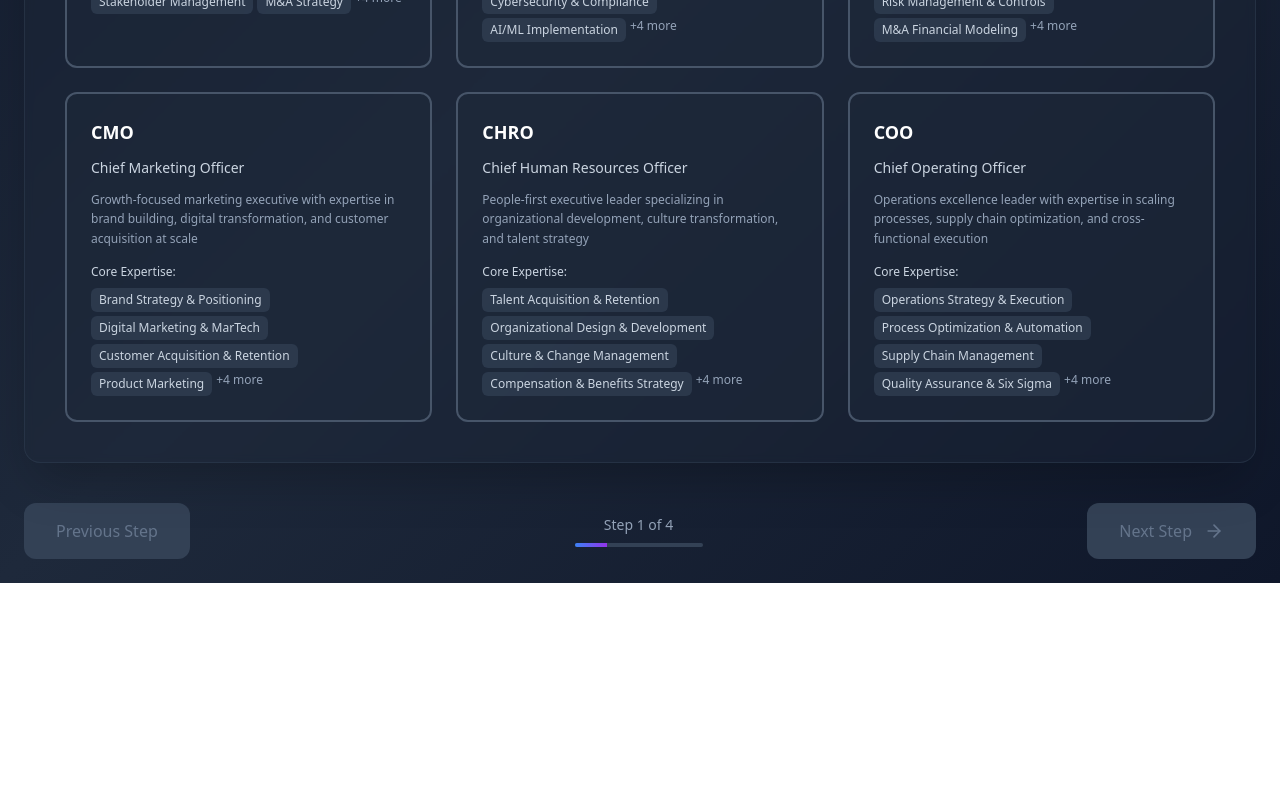
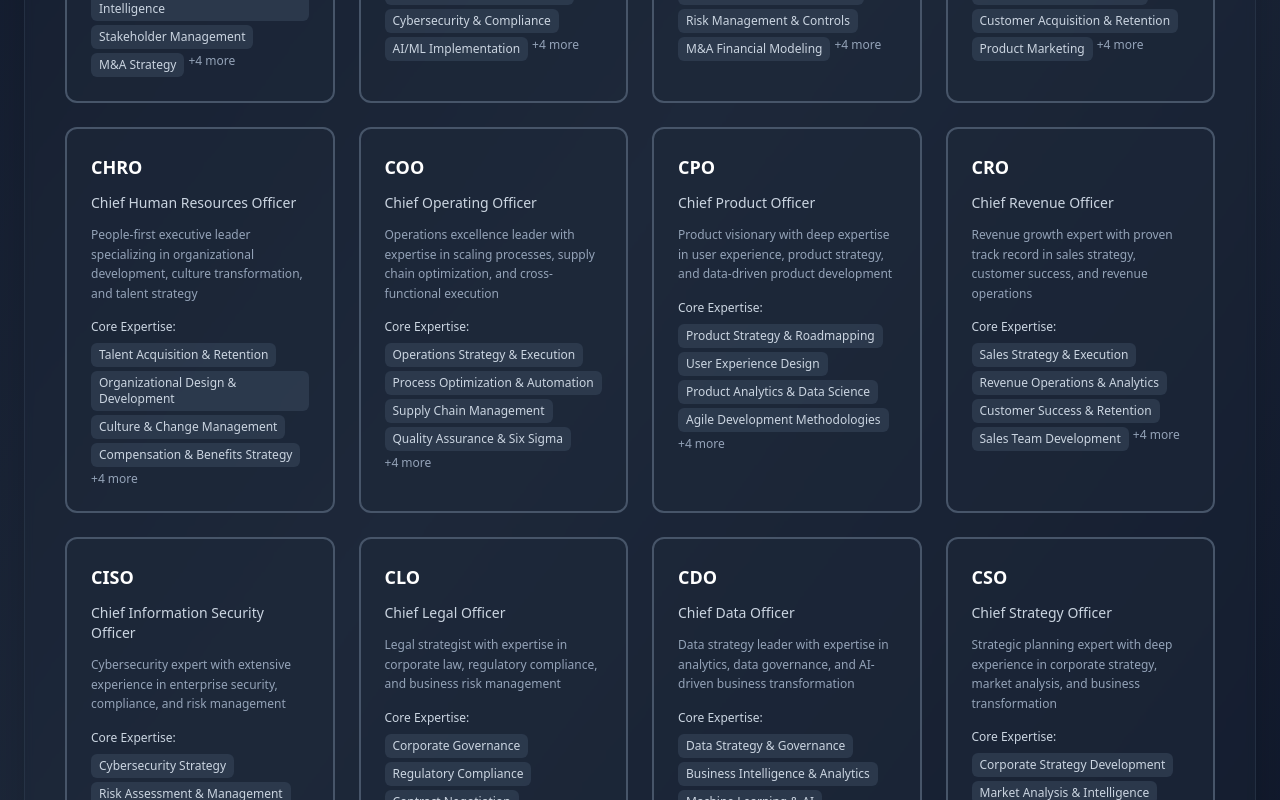
Before and after one commit to mishoko/board-room-ai-agentic-app, a React (Vite) app: page / in a window 1280 px wide. Shown: the part 680-1480 px from the top of the page. Before the commit the page ends 1263 px from the top, so only its background shows below. Built offline with nearby package versions, Linux system fonts and the light colour scheme.

Commit message:
Restore All 12 Executive Selection Cards

```diff
--- a/src/pages/SetupPage.tsx
+++ b/src/pages/SetupPage.tsx
@@ -24,7 +24,7 @@ const SetupPage: React.FC<SetupPageProps> = ({ onSessionStart }) => {
   const [newGoal, setNewGoal] = useState('');
   const [isGeneratingResponses, setIsGeneratingResponses] = useState(false);
 
-  // Enhanced agent templates with deeper expertise - ALL 6 EXECUTIVES
+  // Complete set of 12 executive templates with deep expertise
   const availableAgents: Omit<Agent, 'id' | 'isActive'>[] = [
     {
       role: 'CEO',
@@ -67,6 +67,48 @@ const SetupPage: React.FC<SetupPageProps> = ({ onSessionStart }) => {
       persona: 'Operations excellence leader with expertise in scaling processes, supply chain optimization, and cross-functional execution',
       experience: '14+ years in operations leadership across multiple industries and business models',
       expertise: ['Operations Strategy & Execution', 'Process Optimization & Automation', 'Supply Chain Management', 'Quality Assurance & Six Sigma', 'Project Management & PMO', 'Vendor Management & Procurement', 'Business Continuity Planning', 'Operational Risk Management']
+    },
+    {
+      role: 'CPO',
+      name: 'Chief Product Officer',
+      persona: 'Product visionary with deep expertise in user experience, product strategy, and data-driven product development',
+      experience: '10+ years in product leadership at technology companies',
+      expertise: ['Product Strategy & Roadmapping', 'User Experience Design', 'Product Analytics & Data Science', 'Agile Development Methodologies', 'Market Research & Validation', 'Product-Market Fit', 'Growth Product Management', 'Platform Strategy']
+    },
+    {
+      role: 'CRO',
+      name: 'Chief Revenue Officer',
+      persona: 'Revenue growth expert with proven track record in sales strategy, customer success, and revenue operations',
+      experience: '12+ years in revenue leadership across SaaS and enterprise sales',
+      expertise: ['Sales Strategy & Execution', 'Revenue Operations & Analytics', 'Customer Success & Retention', 'Sales Team Development', 'Channel Partner Management', 'Pricing Strategy', 'Sales Technology & CRM', 'Revenue Forecasting']
+    },
+    {
+      role: 'CISO',
+      name: 'Chief Information Security Officer',
+      persona: 'Cybersecurity expert with extensive experience in enterprise security, compliance, and risk management',
+      experience: '10+ years in cybersecurity leadership across regulated industries',
+      expertise: ['Cybersecurity Strategy', 'Risk Assessment & Management', 'Compliance & Governance', 'Incident Response & Recovery', 'Security Architecture', 'Identity & Access Management', 'Security Awareness Training', 'Vendor Security Assessment']
+    },
+    {
+      role: 'CLO',
+      name: 'Chief Legal Officer',
+      persona: 'Legal strategist with expertise in corporate law, regulatory compliance, and business risk management',
+      experience: '12+ years in legal leadership including corporate counsel and private practice',
+      expertise: ['Corporate Governance', 'Regulatory Compliance', 'Contract Negotiation', 'Intellectual Property', 'Employment Law', 'M&A Legal Strategy', 'Litigation Management', 'Privacy & Data Protection']
+    },
+    {
+      role: 'CDO',
+      name: 'Chief Data Officer',
+      persona: 'Data strategy leader with expertise in analytics, data governance, and AI-driven business transformation',
+      experience: '8+ years in data leadership across analytics and business intelligence',
+      expertise: ['Data Strategy & Governance', 'Business Intelligence & Analytics', 'Machine Learning & AI', 'Data Architecture & Engineering', 'Data Privacy & Ethics', 'Advanced Analytics', 'Data Monetization', 'Predictive Modeling']
+    },
+    {
+      role: 'CSO',
+      name: 'Chief Strategy Officer',
+      persona: 'Strategic planning expert with deep experience in corporate strategy, market analysis, and business transformation',
+      experience: '10+ years in strategy consulting and corporate strategy roles',
+      expertise: ['Corporate Strategy Development', 'Market Analysis & Intelligence', 'Business Model Innovation', 'Strategic Planning & Execution', 'Competitive Analysis', 'Portfolio Management', 'Strategic Partnerships', 'Digital Transformation Strategy']
     }
   ];
 
@@ -209,8 +251,8 @@ const SetupPage: React.FC<SetupPageProps> = ({ onSessionStart }) => {
         <p className="text-sm text-slate-400 mt-1">Selected: {selectedAgents.length}/10 • Each executive brings deep domain expertise and critical thinking</p>
       </div>
 
-      {/* Updated grid to ensure all 6 cards are visible */}
-      <div className="grid grid-cols-1 md:grid-cols-2 xl:grid-cols-3 gap-6">
+      {/* Updated grid to show all 12 cards properly */}
+      <div className="grid grid-cols-1 md:grid-cols-2 lg:grid-cols-3 xl:grid-cols-4 gap-6">
         {availableAgents.map((agent) => {
           const isSelected = selectedAgents.some(selected => selected.role === agent.role);
           const canSelect = selectedAgents.length < 10 || isSelected;
```
